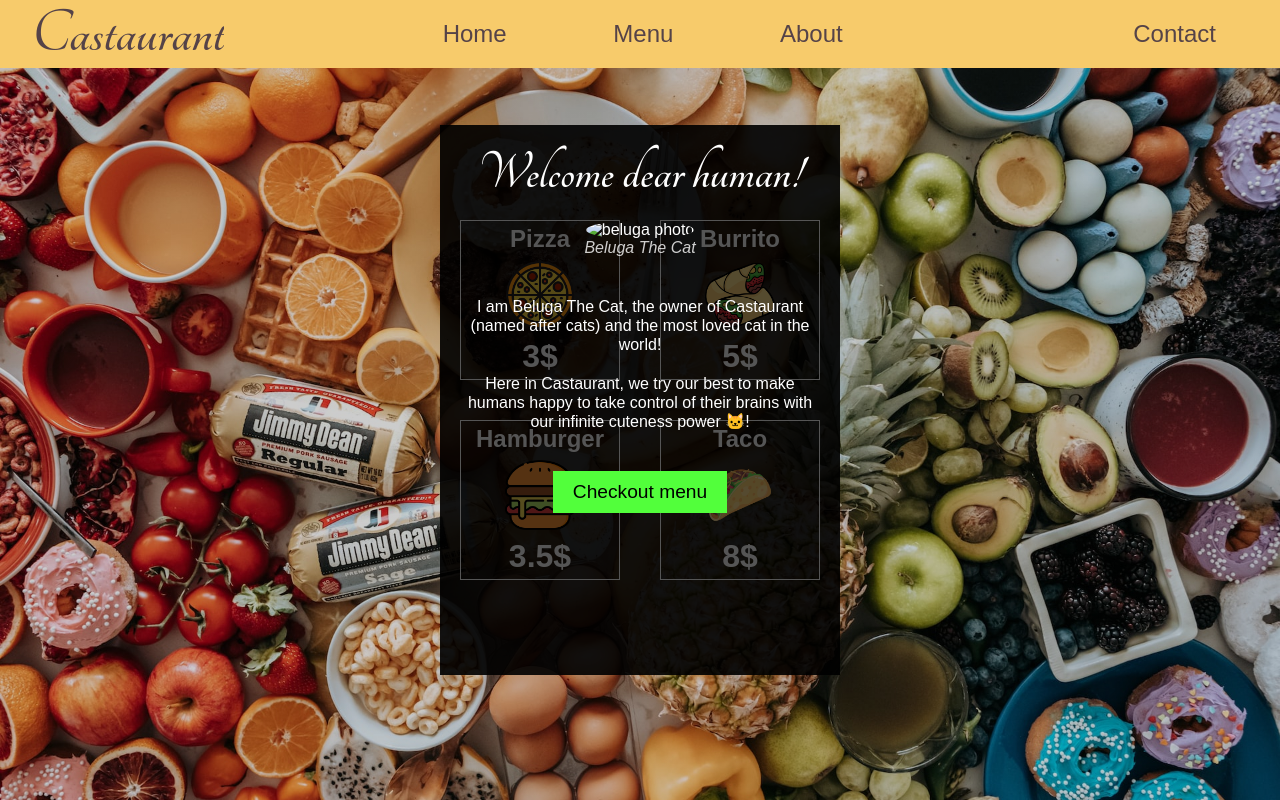
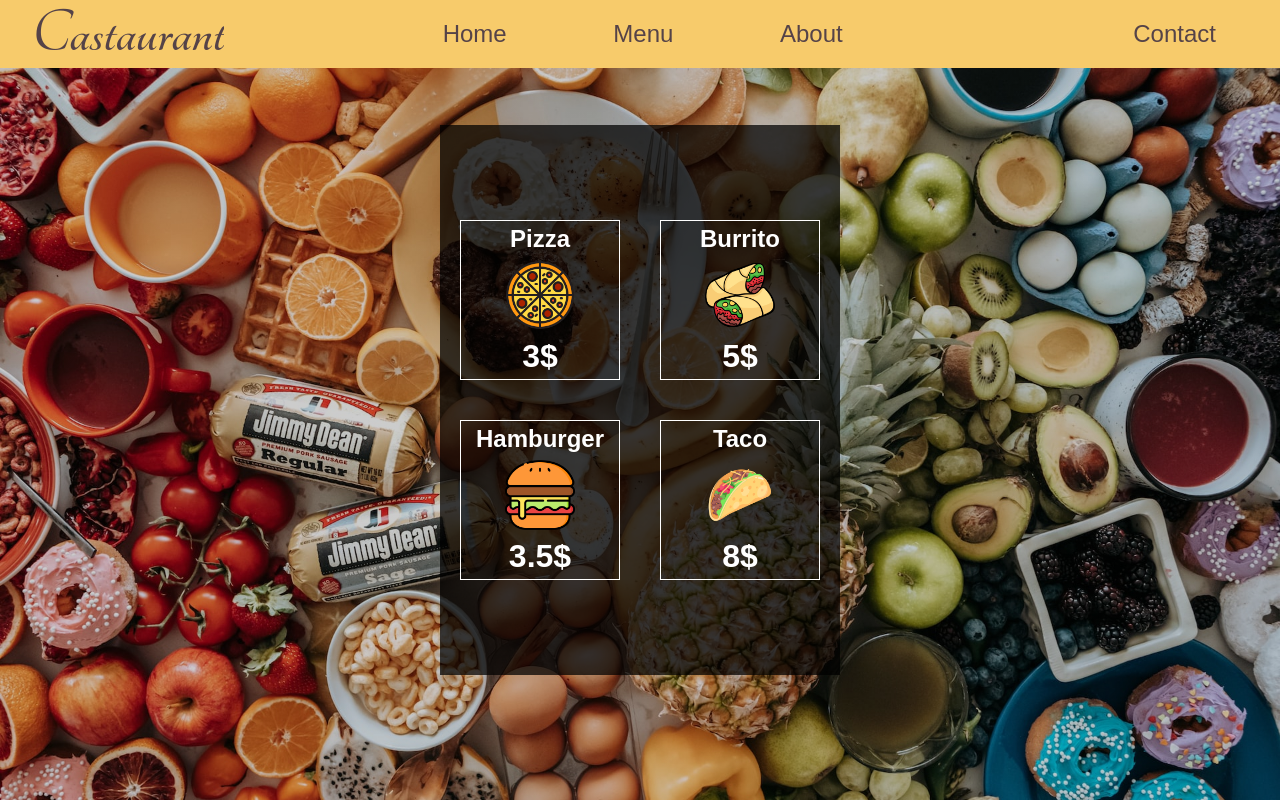
Before and after one commit to CoolNewsGuy/restaurant-page, a website built with webpack: page dist/index.html in a window 1280 px wide. Built offline with nearby package versions, Linux system fonts and the light colour scheme; files whose address does not match are found by name.

Commit message:
Convert menu section to a javascript component

```diff
--- a/src/components/menu.js
+++ b/src/components/menu.js
@@ -0,0 +1,84 @@
+import "../css/menu.css";
+import PizzaImg from "../assets/foods/pizza.png";
+import BurritoImg from "../assets/foods/burrito.png";
+import BurgerImg from "../assets/foods/hamburger.png";
+import TacoImg from "../assets/foods/taco.png";
+import PotatoImg from "../assets/foods/fried-potatoes.png";
+import SandwichImg from "../assets/foods/sandwich.png";
+import RiceImg from "../assets/foods/rice.png";
+import SpaghettiImg from "../assets/foods/spaghetti.png";
+import CakeImg from "../assets/foods/cake.png";
+import JellyImg from "../assets/foods/jelly.png";
+import IceCreamImg from "../assets/foods/ice-cream.png";
+import CupcakeImg from "../assets/foods/cupcake.png";
+
+function Menu() {
+   const sectionMenu = document.createElement("section");
+
+   sectionMenu.id = "menu";
+   sectionMenu.append(SubMenu(1), SubMenu(2), SubMenu(3));
+
+   return sectionMenu;
+}
+
+function SubMenu(subMenuNum) {
+   const sectionSubMenu = document.createElement("section");
+   let foodsList;
+
+   if (subMenuNum === 1) {
+      foodsList = {
+         Pizza: [PizzaImg, "3$"],
+         Burrito: [BurritoImg, "5$"],
+         Hamburger: [BurgerImg, "3.5$"],
+         Taco: [TacoImg, "8$"],
+      };
+   }
+   if (subMenuNum === 2) {
+      foodsList = {
+         "Fried Potato": [PotatoImg, "2$"],
+         Sandwich: [SandwichImg, "2.5$"],
+         Rice: [RiceImg, "5$"],
+         Spaghetti: [SpaghettiImg, "4$"],
+      };
+   }
+   if (subMenuNum === 3) {
+      foodsList = {
+         Cake: [CakeImg, "2.5$"],
+         Jelly: [JellyImg, "2$"],
+         "Ice Cream": [IceCreamImg, "1$"],
+         Cupcake: [CupcakeImg, "0.2$"],
+      };
+   }
+
+   for (let food in foodsList) {
+      sectionSubMenu.append(
+         Food({
+            foodName: food,
+            foodImg: foodsList[food][0],
+            foodPrice: foodsList[food][1],
+         })
+      );
+   }
+
+   sectionSubMenu.setAttribute("class", "sub-menu");
+   return sectionSubMenu;
+}
+
+function Food({ foodName, foodImg, foodPrice }) {
+   const divFood = document.createElement("div");
+   const foodNameHeading = document.createElement("h2");
+   const foodImageImg = document.createElement("img");
+   const foodPriceDiv = document.createElement("div");
+
+   foodNameHeading.textContent = foodName;
+   foodImageImg.src = foodImg;
+   foodPriceDiv.setAttribute("class", "price");
+   foodPriceDiv.textContent = foodPrice;
+
+   divFood.setAttribute("class", "food");
+   divFood.append(foodNameHeading, foodImageImg, foodPriceDiv);
+
+   return divFood;
+}
+
+export default Menu;
--- a/src/css/menu.css
+++ b/src/css/menu.css
@@ -0,0 +1,56 @@
+/* TODO menu */
+/* ! this code will be removed later for the container */
+#menu {
+   background: #000b;
+   height: 550px;
+   width: 400px;
+   position: absolute;
+   top: 50%;
+   left: 50%;
+   transform: translate(-50%, -50%);
+   overflow-y: scroll;
+}
+
+#menu::-webkit-scrollbar {
+   background: rgb(13, 23, 36);
+}
+
+#menu::-webkit-scrollbar-thumb {
+   background: rgb(90, 91, 92);
+   border-radius: 20px;
+}
+
+.sub-menu {
+   height: 100%;
+   display: grid;
+   place-content: center;
+   gap: 40px;
+   grid-template: auto auto / auto auto;
+}
+
+.food {
+   color: #fff;
+   border: 1px solid white;
+   height: 160px;
+   width: 160px;
+   display: flex;
+   flex-direction: column;
+   justify-content: space-around;
+   align-items: center;
+   cursor: pointer;
+   transition: 0.2s;
+}
+
+.food:hover {
+   background: #fff2;
+}
+
+.food img {
+   height: 70px;
+   width: 70px;
+}
+
+.food .price {
+   font-size: 2rem;
+   font-weight: bold;
+}
--- a/src/css/style.css
+++ b/src/css/style.css
@@ -20,60 +20,3 @@ body {
    background-image: linear-gradient(to right, #0003, #0003),
       url("../assets/background.jpg");
 }
-
-/* TODO menu */
-/* ! this code will be removed later for the container */
-#menu {
-   background: #000b;
-   height: 550px;
-   width: 400px;
-   position: absolute;
-   top: 50%;
-   left: 50%;
-   transform: translate(-50%, -50%);
-   overflow-y: scroll;
-}
-
-#menu::-webkit-scrollbar {
-   background: rgb(13, 23, 36);
-}
-
-#menu::-webkit-scrollbar-thumb {
-   background: rgb(90, 91, 92);
-   border-radius: 20px;
-}
-
-.sub-menu {
-   height: 100%;
-   display: grid;
-   place-content: center;
-   gap: 40px;
-   grid-template: auto auto / auto auto;
-}
-
-.food {
-   color: #fff;
-   border: 1px solid white;
-   height: 160px;
-   width: 160px;
-   display: flex;
-   flex-direction: column;
-   justify-content: space-around;
-   align-items: center;
-   cursor: pointer;
-   transition: 0.2s;
-}
-
-.food:hover {
-   background: #fff2;
-}
-
-.food img {
-   height: 70px;
-   width: 70px;
-}
-
-.food .price {
-   font-size: 2rem;
-   font-weight: bold;
-}
--- a/src/index.js
+++ b/src/index.js
@@ -2,11 +2,13 @@ import "./assets/background.jpg";
 import "./assets/TangerineRegular.ttf";
 import "./css/style.css";
 import Navbar from "./components/navbar";
+import Container from "./components/container";
 import Home from "./components/home";
-import Container from "./components/container";
+import Menu from "./components/menu";
 
 let pageContent = document.getElementById("content");
 let sectionsContainer = Container();
 
-sectionsContainer.append(Home());
-pageContent.append(Navbar(), sectionsContainer);
+// sectionsContainer.append(Home());
+pageContent.insertBefore(Navbar(), pageContent.lastElementChild);
+pageContent.append(Menu());
```
Also changed, not shown: dist/01a4de26387f19d6332a.png (added), dist/01ac38cbe533017e441f.png (added), dist/0875fdc616c6036aad30.png (added), dist/18fb88a93a7492772d67.png (added), dist/3f417c685919869e7ba2.png (added), dist/4bb351cbe08286fc3c52.png (added), dist/643f89a90201b89f08fa.png (added), dist/81ffa1d500b25ea7b192.png (added), dist/acfe3dfb46abfbe85791.png (added), dist/ba177d9f6ea016a2c795.png (added), dist/fa56f8afd6bfffdd2432.png (added), dist/fe81e024f9ddbb3e142f.png (added), dist/index.html, dist/main.js.
